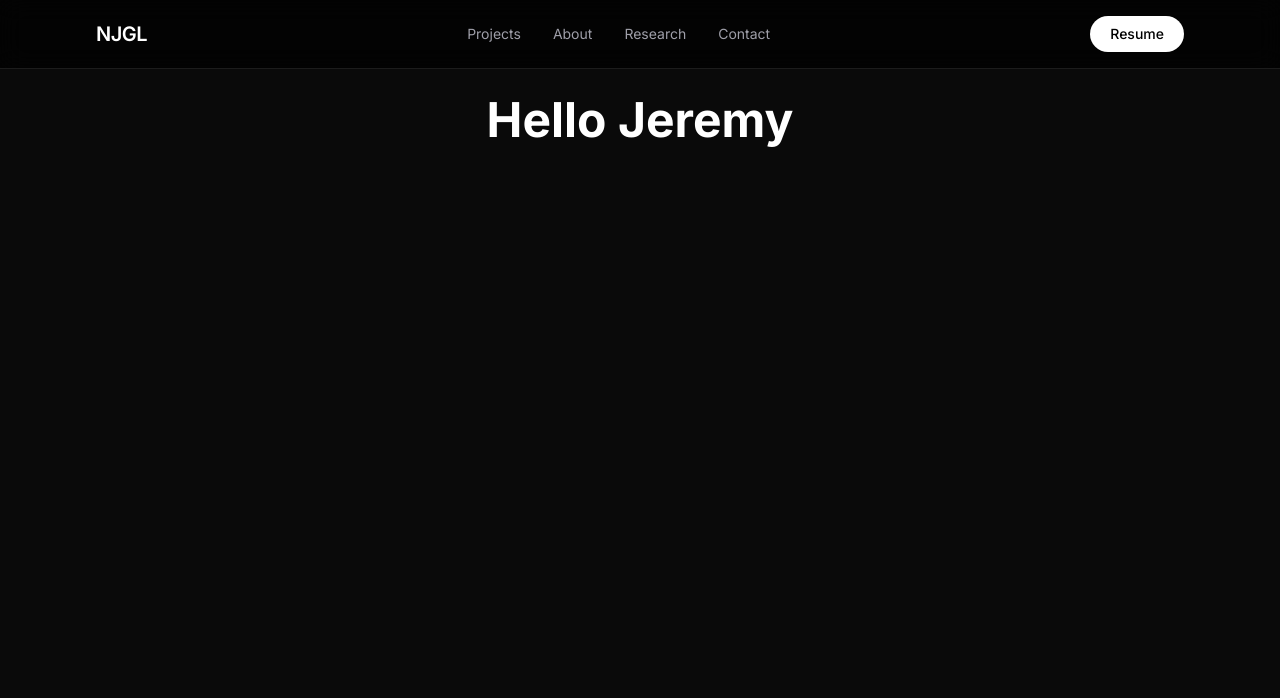
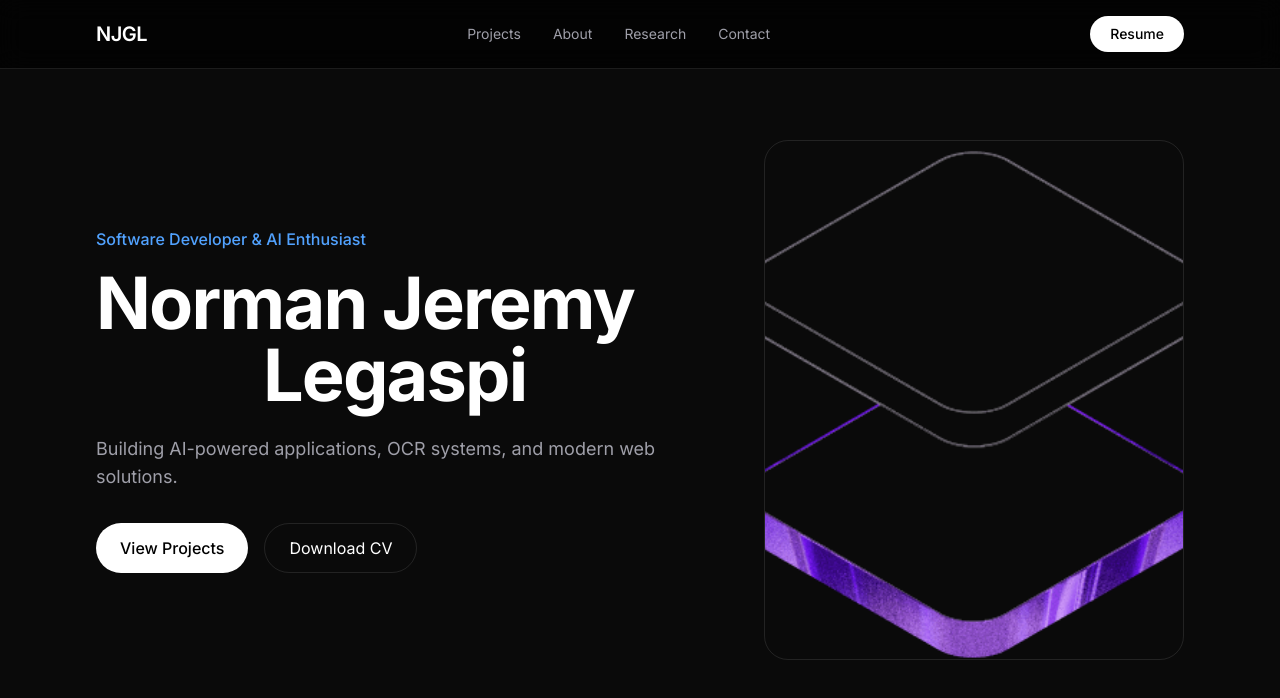
Before and after one commit to legaspijeremy/Jeremy-Portfolio, a React (Vite) app: page / in a window 1280 px wide. Shown: the top 698 px of the page. Built offline with nearby package versions, Linux system fonts and the light colour scheme.

Commit message:
Updated hero section

```diff
--- a/src/App.jsx
+++ b/src/App.jsx
@@ -1,15 +1,12 @@
 import Navbar from "./components/Navbar";
+import Hero from "./components/Hero";
 
 function App() {
   return (
     <>
       <Navbar />
 
-      <main className="pt-24">
-        <h1 className="text-center text-5xl font-bold">
-          Hello Jeremy
-        </h1>
-      </main>
+      <Hero />
     </>
   );
 }
--- a/src/components/Hero.jsx
+++ b/src/components/Hero.jsx
@@ -0,0 +1,67 @@
+import heroImage from "../assets/hero.png";
+
+export default function Hero() {
+  return (
+    <section
+      id="home"
+      className="min-h-screen flex items-center"
+    >
+      <div className="max-w-6xl mx-auto px-8 w-full">
+
+        <div className="grid lg:grid-cols-[1.4fr_1fr] gap-16 items-center">
+
+          {/* Left Side */}
+          <div>
+
+            <p className="text-blue-400 font-medium mb-4">
+              Software Developer & AI Enthusiast
+            </p>
+
+            <h1 className="text-5xl md:text-6xl lg:text-7xl font-bold tracking-tight leading-none mb-6">
+                Norman Jeremy
+                <br />
+                <span className="block text-center">
+                    Legaspi
+                </span>
+            </h1>
+
+            <p className="text-zinc-400 text-lg max-w-xl mb-8">
+              Building AI-powered applications,
+              OCR systems, and modern web solutions.
+            </p>
+
+            <div className="flex gap-4">
+
+              <button className="px-6 py-3 bg-white text-black rounded-full font-medium hover:scale-105 transition-all duration-300">
+                View Projects
+              </button>
+
+              <button className="px-6 py-3 border border-white/10 rounded-full hover:bg-white/5 transition-all duration-300">
+                Download CV
+              </button>
+
+            </div>
+
+          </div>
+
+          {/* Right Side */}
+          <div className="flex justify-end">
+
+            <div className="relative">
+
+              <img
+                src={heroImage}
+                alt="Jeremy"
+                className="w-[420px] h-[520px] object-cover rounded-3xl border border-white/10"
+              />
+
+            </div>
+
+          </div>
+
+        </div>
+
+      </div>
+    </section>
+  );
+}
```
